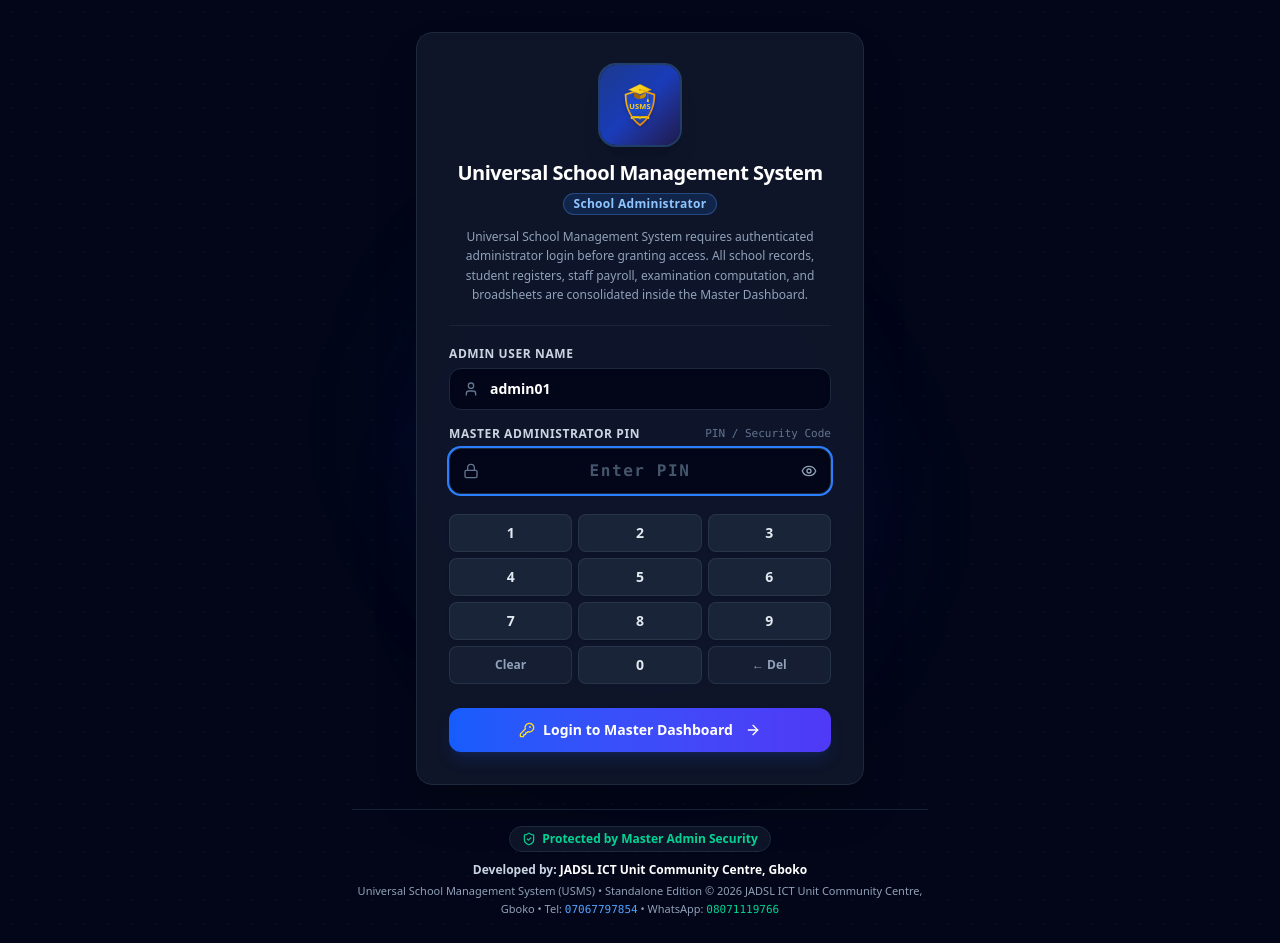
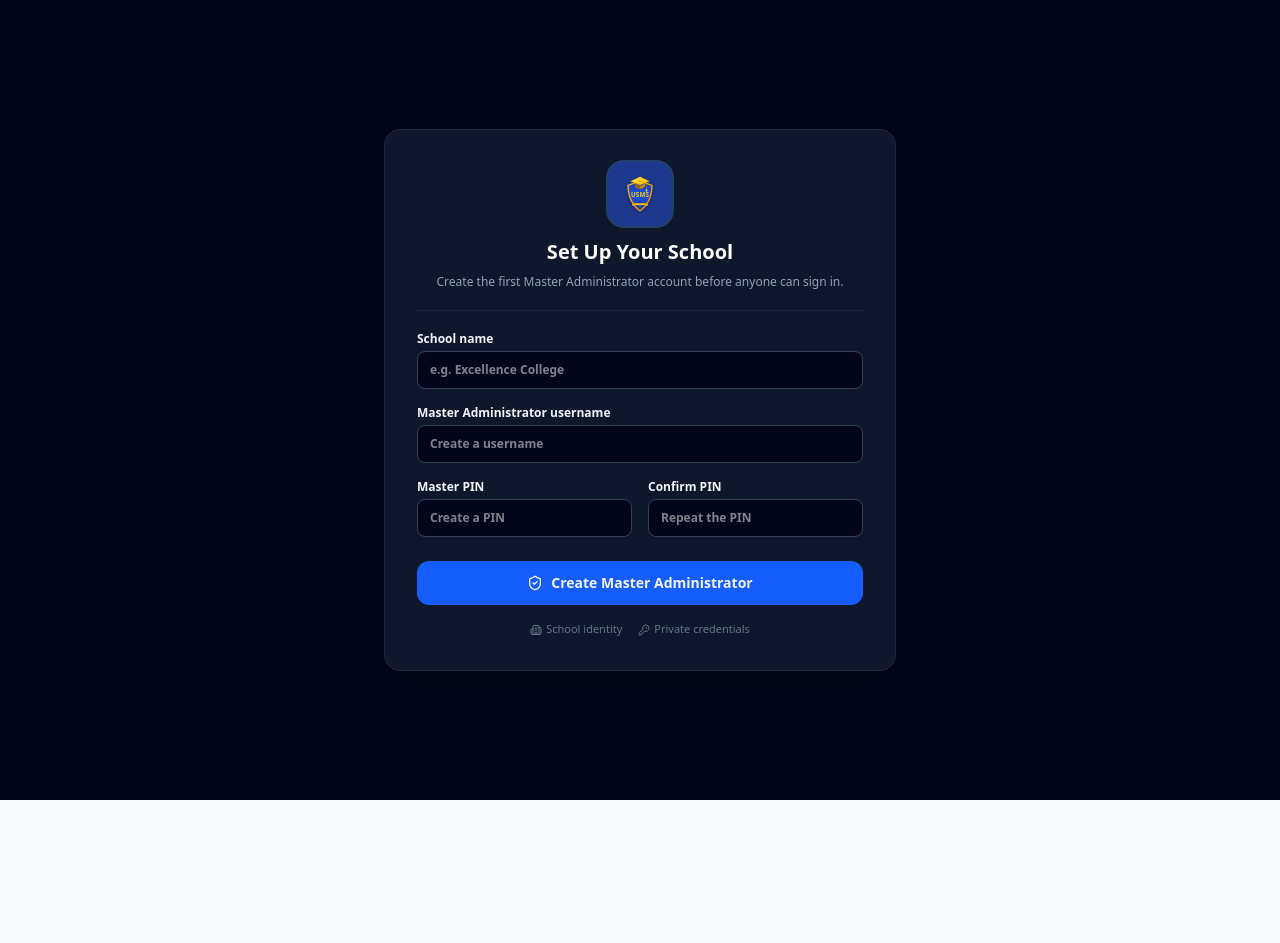
Before and after one commit to aauprightguy59-debug/USMS-Offline-Portal, a React (Vite) app: page / in a window 1280 px wide. After the commit the page ends 800 px from the top, so only its background shows below. Built offline with nearby package versions, Linux system fonts and the light colour scheme.

Commit message:
Add first-run multi-user administration

```diff
--- a/src/App.tsx
+++ b/src/App.tsx
@@ -1,6 +1,7 @@
 import React, { useState } from 'react';
 import { SchoolProvider, useSchool } from './context/SchoolContext';
 import { MasterAdminLogin } from './components/MasterAdminLogin';
+import { MasterAdminSetup } from './components/MasterAdminSetup';
 import { Sidebar } from './components/Sidebar';
 import { Header } from './components/Header';
 import { Footer } from './components/Footer';
@@ -24,7 +25,7 @@ import { AdminAuthModal } from './components/AdminAuthModal';
 import { Student, Staff, PaymentVoucher } from './types';
 
 const MainApp: React.FC = () => {
-  const { exportDatabaseJSON, isAdminAuthenticated, adminLogout, activeTab, setActiveTab } = useSchool();
+  const { schoolProfile, exportDatabaseJSON, isAdminAuthenticated, currentUser, activeTab, setActiveTab } = useSchool();
   const [isMobileMenuOpen, setIsMobileMenuOpen] = useState(false);
 
   // Admin Security Auth Modal
@@ -47,6 +48,10 @@ const MainApp: React.FC = () => {
   const [activePrintVoucher, setActivePrintVoucher] = useState<PaymentVoucher | null>(null);
 
   // If administrator is not authenticated, require Master Administrator Login before accessing USMS
+  if (!schoolProfile.adminConfig || !schoolProfile.isConfigured) {
+    return <MasterAdminSetup />;
+  }
+
   if (!isAdminAuthenticated) {
     return <MasterAdminLogin onLoginSuccess={() => setActiveTab('dashboard')} />;
   }
@@ -64,6 +69,7 @@ const MainApp: React.FC = () => {
 
   // Staff handlers
   const handleOpenStaffModal = (staff?: Staff) => {
+    if (currentUser?.role !== 'master') return;
     setStaffToEdit(staff || null);
     setIsStaffModalOpen(true);
   };
--- /dev/null
+++ b/src/components/MasterAdminSetup.tsx
@@ -0,0 +1,52 @@
+import React, { useState } from 'react';
+import { useSchool } from '../context/SchoolContext';
+import { USMSLogo } from './USMSLogo';
+import { Building2, KeyRound, ShieldCheck } from 'lucide-react';
+
+export const MasterAdminSetup: React.FC = () => {
+  const { updateSchoolProfile, updateAdminCredentials } = useSchool();
+  const [schoolName, setSchoolName] = useState('');
+  const [username, setUsername] = useState('');
+  const [pin, setPin] = useState('');
+  const [confirmPin, setConfirmPin] = useState('');
+  const [error, setError] = useState('');
+
+  const handleSubmit = (event: React.FormEvent) => {
+    event.preventDefault();
+    if (!schoolName.trim() || !username.trim() || !pin.trim()) {
+      setError('School name, administrator username, and PIN are required.');
+      return;
+    }
+    if (pin.trim() !== confirmPin.trim()) {
+      setError('PIN entries do not match.');
+      return;
+    }
+    updateSchoolProfile({ name: schoolName.trim(), isConfigured: true });
+    updateAdminCredentials({ username: username.trim(), pin: pin.trim(), securityAnswer: pin.trim() });
+  };
+
+  return (
+    <div className="min-h-screen bg-slate-950 flex items-center justify-center p-4 text-slate-100">
+      <form onSubmit={handleSubmit} className="w-full max-w-lg bg-slate-900 border border-slate-800 rounded-2xl shadow-2xl p-6 sm:p-8">
+        <div className="text-center border-b border-slate-800 pb-5 mb-5">
+          <div className="w-16 h-16 mx-auto rounded-2xl bg-blue-900 flex items-center justify-center p-3 mb-3 ring-2 ring-blue-400/30">
+            <USMSLogo className="w-10 h-10 text-white" />
+          </div>
+          <h1 className="text-xl font-extrabold text-white">Set Up Your School</h1>
+          <p className="text-xs text-slate-400 mt-2">Create the first Master Administrator account before anyone can sign in.</p>
+        </div>
+        {error && <div className="mb-4 p-3 rounded-lg bg-red-950 border border-red-800 text-xs text-red-300">{error}</div>}
+        <div className="space-y-4">
+          <label className="block text-xs font-semibold">School name<input value={schoolName} onChange={event => setSchoolName(event.target.value)} placeholder="e.g. Excellence College" className="mt-1 w-full px-3 py-2.5 rounded-lg bg-slate-950 border border-slate-700 text-white" /></label>
+          <label className="block text-xs font-semibold">Master Administrator username<input value={username} onChange={event => setUsername(event.target.value)} placeholder="Create a username" className="mt-1 w-full px-3 py-2.5 rounded-lg bg-slate-950 border border-slate-700 text-white" /></label>
+          <div className="grid sm:grid-cols-2 gap-4">
+            <label className="block text-xs font-semibold">Master PIN<input type="password" value={pin} onChange={event => setPin(event.target.value)} placeholder="Create a PIN" className="mt-1 w-full px-3 py-2.5 rounded-lg bg-slate-950 border border-slate-700 text-white" /></label>
+            <label className="block text-xs font-semibold">Confirm PIN<input type="password" value={confirmPin} onChange={event => setConfirmPin(event.target.value)} placeholder="Repeat the PIN" className="mt-1 w-full px-3 py-2.5 rounded-lg bg-slate-950 border border-slate-700 text-white" /></label>
+          </div>
+        </div>
+        <button type="submit" className="mt-6 w-full py-3 rounded-xl bg-blue-600 hover:bg-blue-500 font-bold text-sm flex items-center justify-center gap-2"><ShieldCheck className="w-4 h-4" /> Create Master Administrator</button>
+        <div className="mt-4 flex justify-center gap-4 text-[11px] text-slate-500"><span><Building2 className="inline w-3 h-3 mr-1" />School identity</span><span><KeyRound className="inline w-3 h-3 mr-1" />Private credentials</span></div>
+      </form>
+    </div>
+  );
+};
--- a/src/components/Sidebar.tsx
+++ b/src/components/Sidebar.tsx
@@ -35,19 +35,19 @@ export const Sidebar: React.FC<SidebarProps> = ({
   isOpenMobile = false,
   onCloseMobile
 }) => {
-  const { students, staff, timetables, schoolProfile, isAdminAuthenticated, adminLogout } = useSchool();
+  const { students, staff, timetables, schoolProfile, currentUser, adminLogout } = useSchool();
 
   const navItems = [
     { id: 'dashboard', label: 'Dashboard', icon: LayoutDashboard },
-    { id: 'staff', label: 'Staff Records', icon: Briefcase, count: staff.length },
+    { id: 'staff', label: 'Staff Records', icon: Briefcase, count: staff.length, masterOnly: true },
     { id: 'students', label: 'Admissions', icon: Users, count: students.length },
     { id: 'timetable', label: 'Timetables', icon: Calendar, badge: 'All Terms' },
     { id: 'exams', label: 'Examination', icon: FileSpreadsheet },
     { id: 'reports', label: 'Report Cards', icon: FileText },
     { id: 'vouchers', label: 'Payment Vouchers', icon: Receipt },
     { id: 'analytics', label: 'Merit & Analytics', icon: Award },
-    { id: 'settings', label: 'System Setup', icon: Settings },
-  ];
+    { id: 'settings', label: 'System Setup', icon: Settings, masterOnly: true },
+  ].filter(item => currentUser?.role === 'master' || !item.masterOnly);
 
   const handleNavClick = (item: typeof navItems[0]) => {
     setActiveTab(item.id);
--- a/src/components/StaffModal.tsx
+++ b/src/components/StaffModal.tsx
@@ -37,6 +37,8 @@ export const StaffModal: React.FC<StaffModalProps> = ({
   const [accountNumber, setAccountNumber] = useState('');
   const [accountName, setAccountName] = useState('');
   const [status, setStatus] = useState<'Active' | 'On Leave' | 'Terminated'>('Active');
+  const [loginUsername, setLoginUsername] = useState('');
+  const [loginPin, setLoginPin] = useState('');
 
   useEffect(() => {
     if (staffToEdit) {
@@ -55,6 +57,8 @@ export const StaffModal: React.FC<StaffModalProps> = ({
       setAccountNumber(staffToEdit.accountNumber);
       setAccountName(staffToEdit.accountName);
       setStatus(staffToEdit.status);
+      setLoginUsername(staffToEdit.loginUsername || '');
+      setLoginPin(staffToEdit.loginPin || '');
     } else {
       setFullName('');
       setRole('Class Teacher');
@@ -77,6 +81,8 @@ export const StaffModal: React.FC<StaffModalProps> = ({
       setAccountNumber('');
       setAccountName('');
       setStatus('Active');
+      setLoginUsername('');
+      setLoginPin('');
     }
   }, [staffToEdit, isOpen, classes]);
 
@@ -133,7 +139,9 @@ export const StaffModal: React.FC<StaffModalProps> = ({
       bankName,
       accountNumber: accountNumber.trim(),
       accountName: accountName.trim() || fullName.trim(),
-      status
+      status,
+      loginUsername: loginUsername.trim() || undefined,
+      loginPin: loginPin.trim() || undefined
     };
 
     if (staffToEdit) {
@@ -276,6 +284,18 @@ export const StaffModal: React.FC<StaffModalProps> = ({
                   className="w-full px-3 py-2 bg-slate-50 dark:bg-slate-900 border border-slate-300 dark:border-slate-600 rounded-lg text-slate-900 dark:text-white"
                 />
               </div>
+            </div>
+
+            <div className="grid grid-cols-1 sm:grid-cols-2 gap-4 rounded-xl border border-blue-200 dark:border-blue-900 bg-blue-50/50 dark:bg-blue-950/20 p-4">
+              <div>
+                <label className="block text-xs font-semibold text-slate-700 dark:text-slate-300 mb-1">Portal Username</label>
+                <input type="text" value={loginUsername} onChange={(e) => setLoginUsername(e.target.value)} placeholder="Optional staff login username" className="w-full px-3 py-2 bg-white dark:bg-slate-900 border border-slate-300 dark:border-slate-600 rounded-lg text-slate-900 dark:text-white" />
+              </div>
+              <div>
+                <label className="block text-xs font-semibold text-slate-700 dark:text-slate-300 mb-1">Portal PIN</label>
+                <input type="password" value={loginPin} onChange={(e) => setLoginPin(e.target.value)} placeholder="Optional staff login PIN" className="w-full px-3 py-2 bg-white dark:bg-slate-900 border border-slate-300 dark:border-slate-600 rounded-lg text-slate-900 dark:text-white" />
+              </div>
+              <p className="sm:col-span-2 text-[11px] text-blue-700 dark:text-blue-300">Create credentials here to let this active staff member sign in. Class Teacher and Subject Teacher accounts receive teacher access.</p>
             </div>
           </div>
 
--- a/src/context/SchoolContext.tsx
+++ b/src/context/SchoolContext.tsx
@@ -10,6 +10,8 @@ import {
   GradeConfig,
   TermType,
   AdminConfig,
+  UserRole,
+  UserSession,
   ClassTimetable,
   TimetableSlot,
   TimetablePeriod
@@ -74,6 +76,7 @@ interface SchoolContextType {
 
   // Admin Security Operations
   isAdminAuthenticated: boolean;
+  currentUser: UserSession | null;
   adminLogin: (pin: string, username?: string) => boolean;
   adminLogout: () => void;
   updateAdminCredentials: (credentials: Partial<AdminConfig>) => void;
@@ -114,6 +117,14 @@ export const SchoolProvider: React.FC<{ children: React.ReactNode }> = ({ childr
       return false;
     }
   });
+  const [currentUser, setCurrentUser] = useState<UserSession | null>(() => {
+    try {
+      const saved = sessionStorage.getItem('usms_current_user');
+      return saved ? JSON.parse(saved) : null;
+    } catch {
+      return null;
+    }
+  });
 
   // Load from local storage or clean defaults
   const [schoolProfile, setSchoolProfile] = useState<SchoolProfile>(() => {
@@ -122,10 +133,11 @@ export const SchoolProvider: React.FC<{ children: React.ReactNode }> = ({ childr
       if (saved) {
         const parsed = JSON.parse(saved);
         if (!parsed.adminConfig) {
-          parsed.adminConfig = DEFAULT_SCHOOL_PROFILE.adminConfig;
-        } else if ((parsed.adminConfig.pin === '1234' || parsed.adminConfig.pin === '12345678' || !parsed.adminConfig.pin) && !parsed.adminConfig.isPinSet) {
-          parsed.adminConfig.username = 'admin01';
-          parsed.adminConfig.pin = '12345678Admin';
+          parsed.isConfigured = false;
+        } else if (!parsed.adminConfig.isPinSet &&
+          ['1234', '12345678', '12345678Admin'].includes(parsed.adminConfig.pin)) {
+          delete parsed.adminConfig;
+          parsed.isConfigured = false;
         }
         return parsed;
       }
@@ -265,16 +277,37 @@ export const SchoolProvider: React.FC<{ children: React.ReactNode }> = ({ childr
 
   // Admin Auth Methods
   const adminLogin = (pin: string, username?: string): boolean => {
-    const configuredPin = schoolProfile.adminConfig?.pin || '12345678Admin';
-    const configuredUsername = schoolProfile.adminConfig?.username || 'admin01';
+    const configuredPin = schoolProfile.adminConfig?.pin;
+    const configuredUsername = schoolProfile.adminConfig?.username;
+
+    if (!configuredPin || !configuredUsername) return false;
 
     const isPinCorrect = pin.trim() === configuredPin.trim();
     const isUserCorrect = !username || username.trim().toLowerCase() === configuredUsername.trim().toLowerCase();
 
     if (isPinCorrect && isUserCorrect) {
+      const user: UserSession = { username: configuredUsername, displayName: 'Master Administrator', role: 'master' };
       setIsAdminAuthenticated(true);
+      setCurrentUser(user);
       try {
         sessionStorage.setItem(STORAGE_KEYS.ADMIN_AUTH, 'true');
+        sessionStorage.setItem('usms_current_user', JSON.stringify(user));
+      } catch {}
+      return true;
+    }
+    const staffAccount = staff.find(member =>
+      member.status === 'Active' &&
+      member.loginUsername?.trim().toLowerCase() === username?.trim().toLowerCase() &&
+      member.loginPin?.trim() === pin.trim()
+    );
+    if (staffAccount) {
+      const role: UserRole = staffAccount.role === 'Class Teacher' || staffAccount.role === 'Subject Teacher' ? 'teacher' : 'admin';
+      const user: UserSession = { username: staffAccount.loginUsername!, displayName: staffAccount.fullName, role, staffId: staffAccount.id };
+      setIsAdminAuthenticated(true);
+      setCurrentUser(user);
+      try {
+        sessionStorage.setItem(STORAGE_KEYS.ADMIN_AUTH, 'true');
+        sessionStorage.setItem('usms_current_user', JSON.stringify(user));
       } catch {}
       return true;
     }
@@ -283,9 +316,11 @@ export const SchoolProvider: React.FC<{ children: React.ReactNode }> = ({ childr
 
   const adminLogout = () => {
     setIsAdminAuthenticated(false);
+    setCurrentUser(null);
     setActiveTab('dashboard');
     try {
       sessionStorage.removeItem(STORAGE_KEYS.ADMIN_AUTH);
+      sessionStorage.removeItem('usms_current_user');
       localStorage.removeItem('usms_admin_remember');
     } catch {}
   };
@@ -294,7 +329,7 @@ export const SchoolProvider: React.FC<{ children: React.ReactNode }> = ({ childr
     setSchoolProfile(prev => ({
       ...prev,
       adminConfig: {
-        ...(prev.adminConfig || { username: 'admin01', pin: '12345678Admin' }),
+        ...(prev.adminConfig || {}),
         ...credentials,
         isPinSet: true
       }
@@ -682,6 +717,7 @@ export const SchoolProvider: React.FC<{ children: React.ReactNode }> = ({ childr
         setActiveSession,
         setActiveTerm,
         isAdminAuthenticated,
+        currentUser,
         adminLogin,
         adminLogout,
         updateAdminCredentials,
--- a/src/data/defaultData.ts
+++ b/src/data/defaultData.ts
@@ -150,14 +150,7 @@ export const DEFAULT_SCHOOL_PROFILE: SchoolProfile = {
   },
   templateStyle: 'prestige',
   admissionPrefix: 'USMS',
-  isConfigured: true,
-  adminConfig: {
-    username: 'admin01',
-    pin: '12345678Admin',
-    securityQuestion: 'Master Security Verification',
-    securityAnswer: '12345678Admin',
-    isPinSet: false
-  }
+  isConfigured: false
 };
 
 // Clean Default Slate (No mock/existing data)
--- a/src/types.ts
+++ b/src/types.ts
@@ -25,11 +25,20 @@ export interface AssessmentWeights {
 }
 
 export interface AdminConfig {
-  username: string; // default "admin"
-  pin: string; // default "1234"
+  username: string;
+  pin: string;
   securityQuestion?: string;
   securityAnswer?: string;
   isPinSet?: boolean;
+}
+
+export type UserRole = 'master' | 'teacher' | 'admin';
+
+export interface UserSession {
+  username: string;
+  displayName: string;
+  role: UserRole;
+  staffId?: string;
 }
 
 export interface SchoolProfile {
@@ -97,6 +106,8 @@ export interface Staff {
   accountNumber: string;
   accountName: string;
   status: 'Active' | 'On Leave' | 'Terminated';
+  loginUsername?: string;
+  loginPin?: string;
 }
 
 export interface PaymentVoucher {
```
